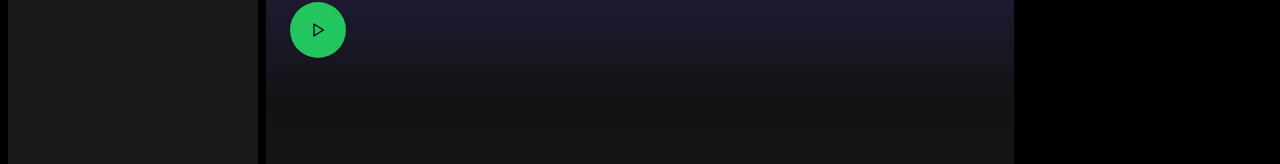
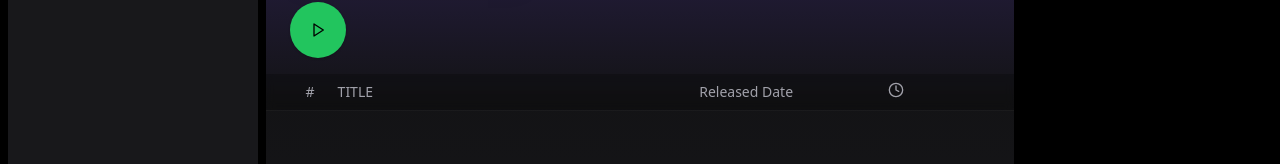
Before and after one commit to muhamedshiyad/spotify-clone, a React (Vite) app in the folder frontend/: page /album/1 in a window 1280 px wide. Shown: the part 302-466 px from the top of the page. Built offline with nearby package versions, Linux system fonts and the light colour scheme; no server answers.

Commit message:
Creating Album Page

```diff
--- a/frontend/src/pages/album/AlbumPage.tsx
+++ b/frontend/src/pages/album/AlbumPage.tsx
@@ -1,7 +1,7 @@
 import { Button } from "@/components/ui/button";
 import { useMusicStore } from "@/stores/useMusicStore";
 import { ScrollArea } from "@radix-ui/react-scroll-area";
-import { Play } from "lucide-react";
+import { Clock, Play } from "lucide-react";
 import { useEffect } from "react";
 import { useParams } from "react-router-dom"
 
@@ -51,7 +51,15 @@ if(isLoading) return null
           {/* Table section */}
           <div className="bg-black/20 backdrop-blur-sm">
           {/* table header */}
-
+          <div className="grid grid-cols-[16px_4fr_2fr_1fr] gap-4 px-10 py-2 text-sm
+          text-zinc-400 border-b border-white/5">
+            <div>#</div>
+            <div>TITLE</div>
+            <div>Released Date</div>
+            <div>
+              <Clock className="w-4 h-4" />
+            </div>
+          </div>
           </div>
         </div>
       </div>
```
